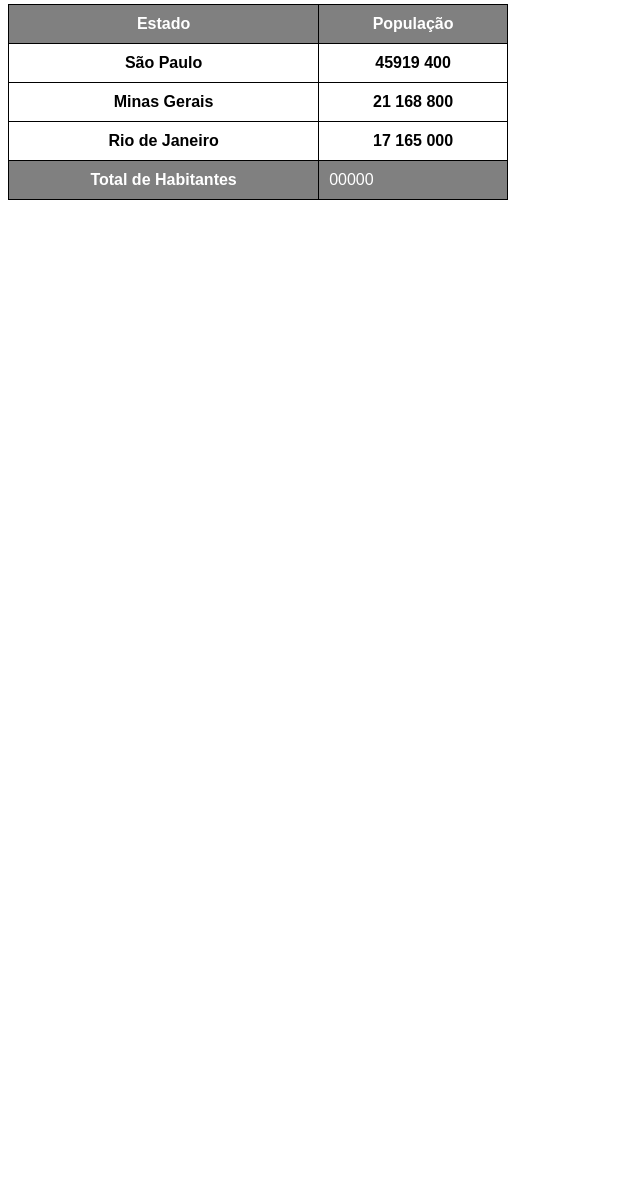
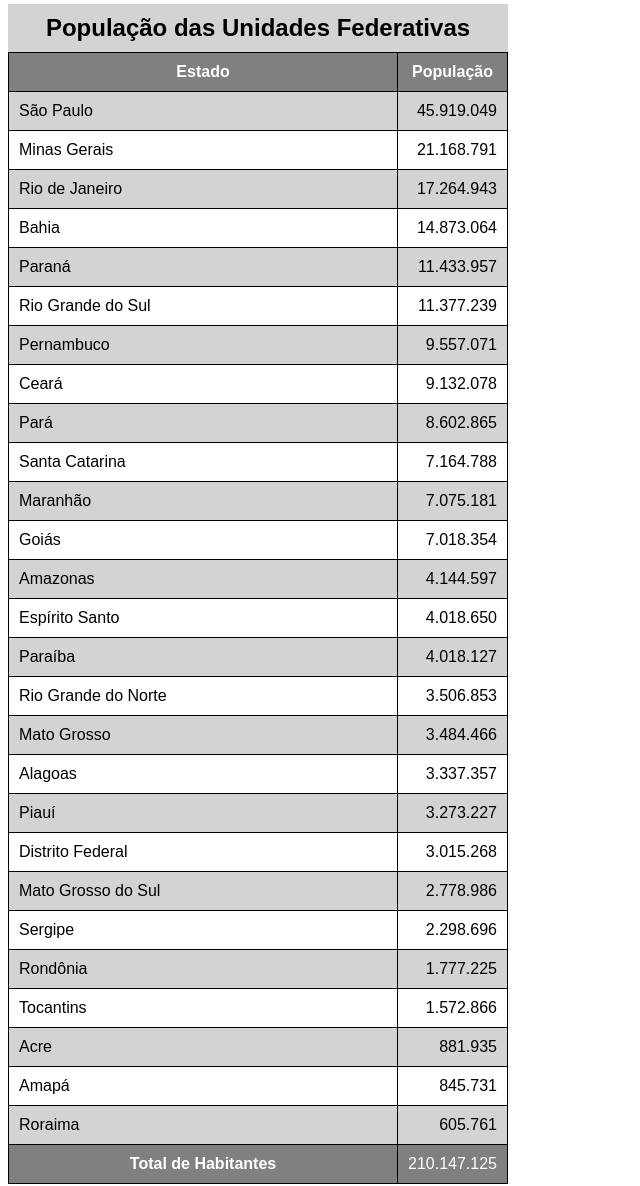
Before and after one commit to gabrielassenato/html-css, a plain HTML site: page exercícios/ex023/tabela002.html in a window 1280 px wide. Shown: the part 76-1262 px from the top of the page, without its empty margins (0-640 px from the left). Before the commit the page ends 800 px from the top, so only its background shows below. Drawn offline with Linux system fonts and the light colour scheme.

Commit message:
Update tabela002.html

```diff
--- a/exercícios/ex023/tabela002.html
+++ b/exercícios/ex023/tabela002.html
@@ -13,6 +13,7 @@
         table {
             width: 500px;
             border-collapse: collapse;
+            position: relative;
         }
 
         td, th {
@@ -20,10 +21,26 @@
             padding: 10px;
         }
 
+        caption {
+            font-size: 1.5em;
+            font-weight: bold;
+            padding: 10px;
+            background-color: lightgray;
+        }
+
         thead, tfoot {
             background-color: grey;
             color: white;
         }
+
+        tbody > tr:nth-child(odd) {    /* odd = impar. no caso células inpares    even = par   ai seriam as celulas pares. */
+            background-color: lightgray;
+        }
+
+        td.num {
+            text-align: right;
+        }
+
     </style>
 </head>
 <body>
@@ -31,6 +48,7 @@
     <!--
         Anatomia de tabelas grandes
         table
+            caption
             thead
                 tr td th
             tbody
@@ -39,30 +57,129 @@
                 tr td th
     -->
     <table>
+        <caption>
+            População das Unidades Federativas
+        </caption>
         <thead>
             <tr>
-                <th>Estado</th>
-                <th>População</th>
+                <th scope="col">Estado</th>   <!--TH são TÍTULOS NÃO ESQUECER-->
+                <th scope="col" style="width: 50px;">População</th>
             </tr>
         </thead>
         <tbody>
             <tr>
-                <th>São Paulo</th>
-                <th>45919 400</th>
+                <td>São Paulo</td>
+                <td class="num">45.919.049</td>
             </tr>
             <tr>
-                <th>Minas Gerais</th>
-                <th>21 168 800</th>
+                <td>Minas Gerais</td>
+                <td class="num">21.168.791</td>
             </tr>
             <tr>
-                <th>Rio de Janeiro</th>
-                <th>17 165 000</th>
+                <td>Rio de Janeiro</td>
+                <td class="num">17.264.943</td>
+            </tr>
+            <tr>
+                <td>Bahia</td>
+                <td class="num">14.873.064</td>
+            </tr>
+            <tr>
+                <td>Paraná</td>
+                <td class="num">11.433.957</td>
+            </tr>
+            <tr>
+                <td>Rio Grande do Sul</td>
+                <td class="num">11.377.239</td>
+            </tr>
+            <tr>
+                <td>Pernambuco</td>
+                <td class="num">9.557.071</td>
+            </tr>
+            <tr>
+                <td>Ceará</td>
+                <td class="num">9.132.078</td>
+            </tr>
+            <tr>
+                <td>Pará</td>
+                <td class="num">8.602.865</td>
+            </tr>
+            <tr>
+                <td>Santa Catarina</td>
+                <td class="num">7.164.788</td>
+            </tr>
+            <tr>
+                <td>Maranhão</td>
+                <td class="num">7.075.181</td>
+            </tr>
+            <tr>
+                <td>Goiás</td>
+                <td class="num">7.018.354</td>
+            </tr>
+            <tr>
+                <td>Amazonas</td>
+                <td class="num">4.144.597</td>
+            </tr>
+            <tr>
+                <td>Espírito Santo</td>
+                <td class="num">4.018.650</td>
+            </tr>
+            <tr>
+                <td>Paraíba</td>
+                <td class="num">4.018.127</td>
+            </tr>
+            <tr>
+                <td>Rio Grande do Norte</td>
+                <td class="num">3.506.853</td>
+            </tr>
+            <tr>
+                <td>Mato Grosso</td>
+                <td class="num">3.484.466</td>
+            </tr>
+            <tr>
+                <td>Alagoas</td>
+                <td class="num">3.337.357</td>
+            </tr>
+            <tr>
+                <td>Piauí</td>
+                <td class="num">3.273.227</td>
+            </tr>
+            <tr>
+                <td>Distrito Federal</td>
+                <td class="num">3.015.268</td>
+            </tr>
+            <tr>
+                <td>Mato Grosso do Sul</td>
+                <td class="num">2.778.986</td>
+            </tr>
+            <tr>
+                <td>Sergipe</td>
+                <td class="num">2.298.696</td>
+            </tr>
+            <tr>
+                <td>Rondônia</td>
+                <td class="num">1.777.225</td>
+            </tr>
+            <tr>
+                <td>Tocantins</td>
+                <td class="num">1.572.866</td>
+            </tr>
+            <tr>
+                <td>Acre</td>
+                <td class="num">881.935</td>
+            </tr>
+            <tr>
+                <td>Amapá</td>
+                <td class="num">845.731</td>
+            </tr>
+            <tr>
+                <td>Roraima</td>
+                <td class="num">605.761</td>
             </tr>
         </tbody>
         <tfoot>
             <tr>
-                <th>Total de Habitantes</th>
-                <td>00000</td>
+                <th scope="row">Total de Habitantes</th>
+                <td class="num">210.147.125</td>
             </tr>
         </tfoot>
     </table>
```
